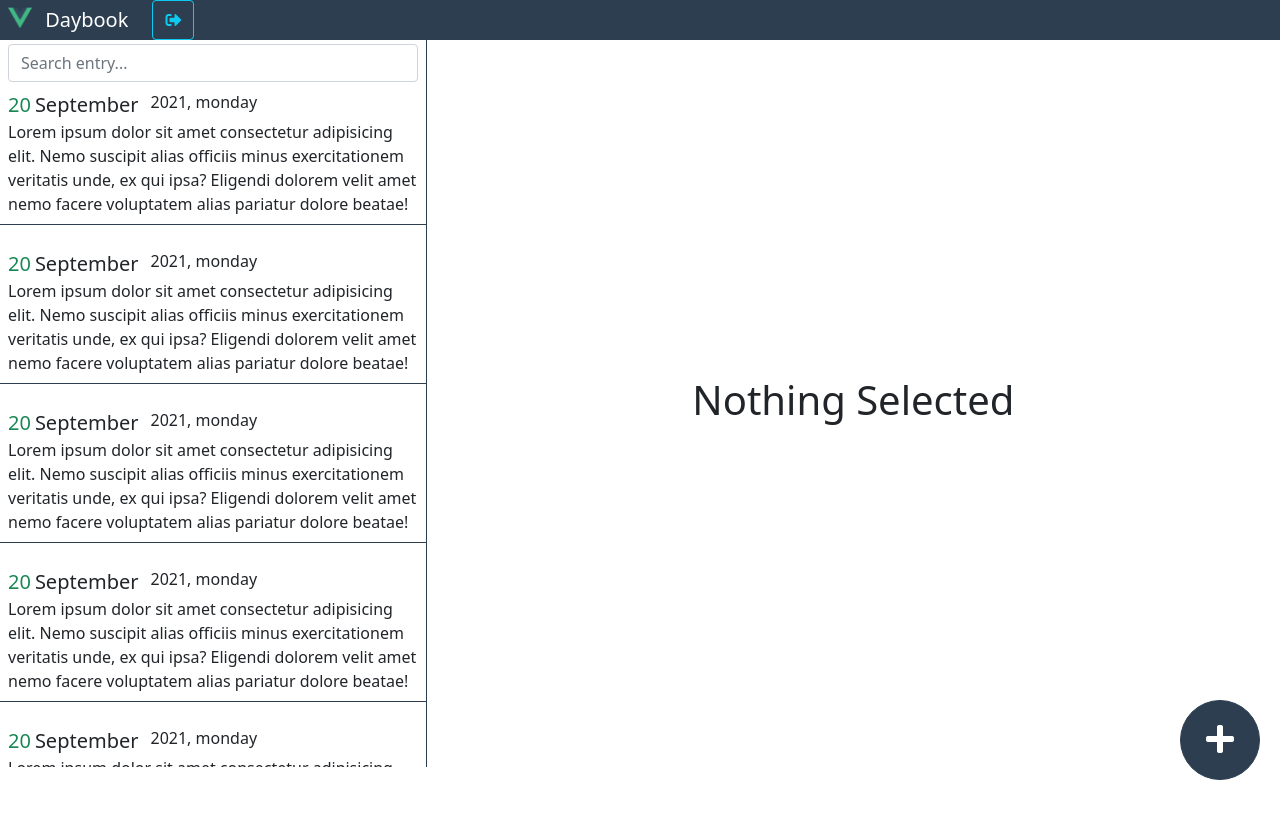
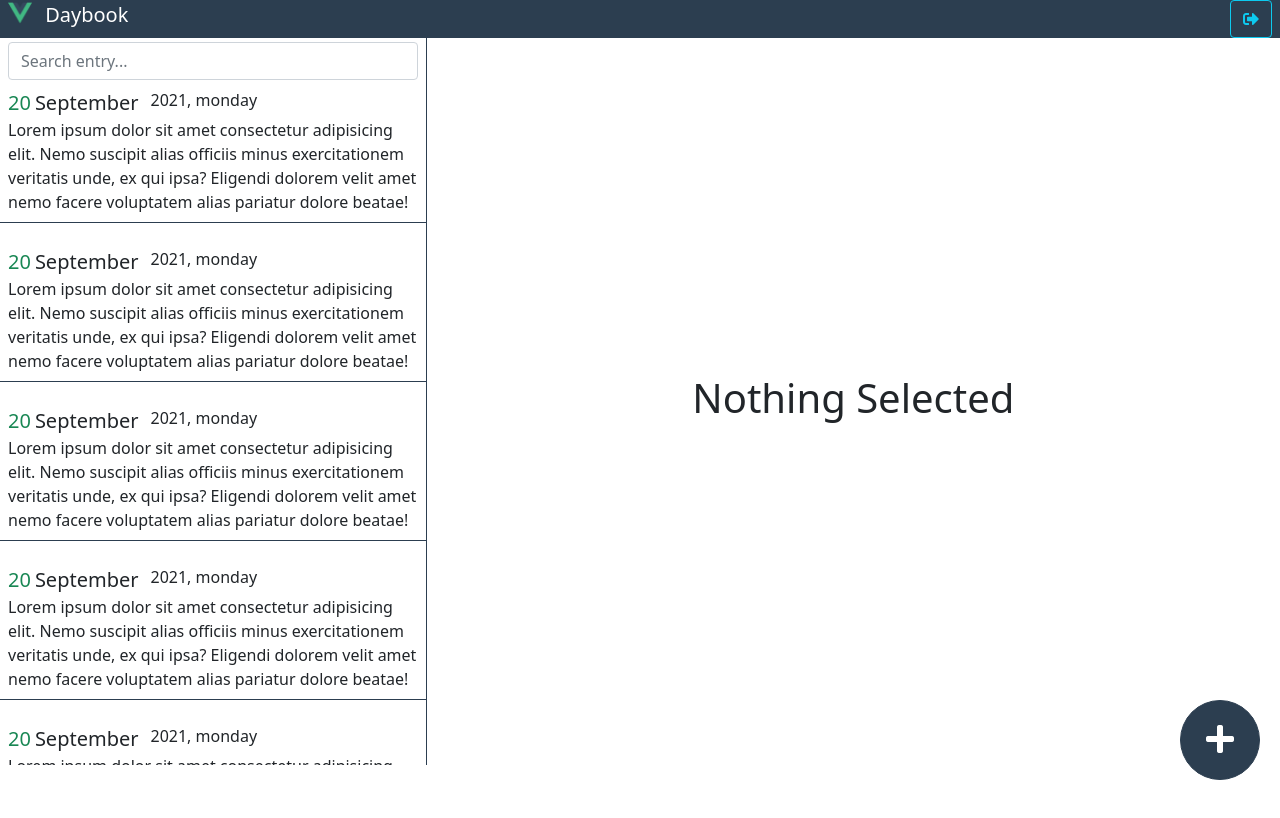
Before and after one commit to anbreaker/cursoVueJsFH, a Vue app in the folder 07-journal-app/: page /#/daybook in a window 1280 px wide. Shown: the top 818 px of the page. Built offline with nearby package versions, Linux system fonts and the light colour scheme.

Commit message:
maquetado y componente preparados

```diff
--- a/07-journal-app/src/modules/daybook/components/FloatingActionButton.vue
+++ b/07-journal-app/src/modules/daybook/components/FloatingActionButton.vue
@@ -1,13 +1,18 @@
 <template>
-  <div>
-    <button class="btn btn-primary">
-      <i class="fa fa-2x fa-plus"></i>
-    </button>
-  </div>
+  <button class="btn btn-primary">
+    <i class="fa fa-2x" :class="icon"></i>
+  </button>
 </template>
 
 <script>
-export default {};
+export default {
+  props: {
+    icon: {
+      type: String,
+      default: "fa-plus"
+    }
+  }
+};
 </script>
 
 <style lang="scss" scoped>
--- a/07-journal-app/src/modules/daybook/components/Navbar.vue
+++ b/07-journal-app/src/modules/daybook/components/Navbar.vue
@@ -1,6 +1,6 @@
 <template>
-  <div>
-    <nav class="nav bg-primary">
+  <nav class="nav-flex nav bg-primary">
+    <div class="nav-flex__right">
       <a class="navbar-brand text-white">
         <img
           src="@/assets/logo.png"
@@ -10,12 +10,23 @@
         />
         Daybook
       </a>
+    </div>
 
-      <div class="d-flex">
-        <button class="btn btn-outline-info mx-2">
-          <i class="fa fa-sign-out-alt"></i>
-        </button>
-      </div>
-    </nav>
-  </div>
+    <div>
+      <button class="btn btn-outline-info mx-2">
+        <i class="fa fa-sign-out-alt"></i>
+      </button>
+    </div>
+  </nav>
 </template>
+
+<style scoped>
+.nav-flex {
+  display: flex;
+  flex-direction: row;
+}
+
+.nav-flex__right {
+  flex-grow: 1;
+}
+</style>
--- a/07-journal-app/src/modules/daybook/views/EntryView.vue
+++ b/07-journal-app/src/modules/daybook/views/EntryView.vue
@@ -23,11 +23,44 @@
   <div class="d-flex flex-column px-3 h-75">
     <textarea placeholder="what happened today?"></textarea>
   </div>
+
+  <FloatingActionButton icon="fa-save"></FloatingActionButton>
+
+  <img
+    src="https://tipsmake.com/data1/thumbs/how-to-extract-img-files-in-windows-10-thumb-bzxI4IDgg.jpg"
+    alt="Entry Picture"
+    class="img-thumbnail"
+  />
 </template>
 
 <script>
-export default {};
+import { defineAsyncComponent } from "@vue/runtime-core";
+
+export default {
+  components: {
+    FloatingActionButton: defineAsyncComponent(() =>
+      import("../components/FloatingActionButton.vue")
+    )
+  }
+};
 </script>
 
 <style lang="scss" scoped>
+textarea {
+  font-size: 20px;
+  border: none;
+  height: 100%;
+
+  &:focus {
+    outline: none;
+  }
+}
+
+img {
+  width: 200px;
+  position: fixed;
+  bottom: 150px;
+  right: 20px;
+  box-shadow: 0px 5px 10px rgba($color: #000000, $alpha: 0.2);
+}
 </style>
```
